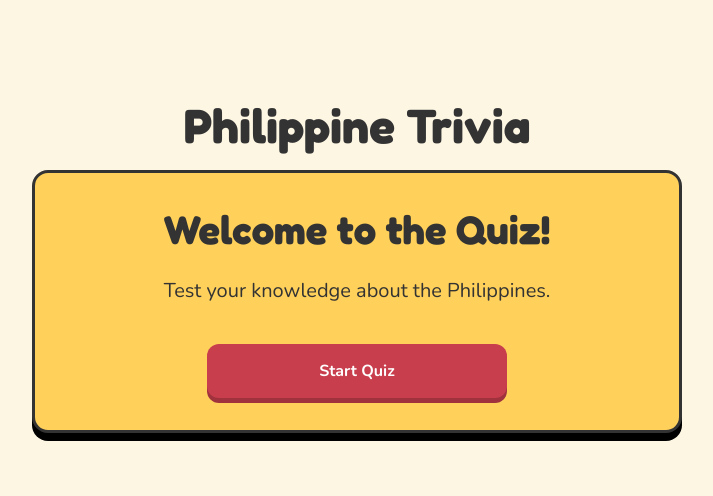
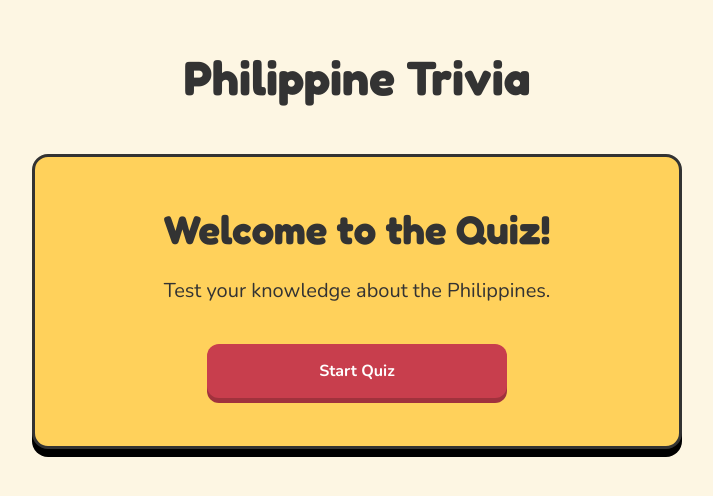
Before and after one commit to Odinman9847/philippine-trivia, a React (Vite) app: page / in a window 1280 px wide. Shown: the part 136-632 px from the top of the page, without its empty margins (283-996 px from the left). Built offline with nearby package versions, Linux system fonts and the light colour scheme.

Commit message:
Update CSS to improve consistency across screens

```diff
--- a/src/components/screens/ResultsScreen/ResultsScreen.module.css
+++ b/src/components/screens/ResultsScreen/ResultsScreen.module.css
@@ -6,6 +6,7 @@
   padding: 2rem;
   width: 100%;
   max-width: 650px;
+  margin: 2rem auto;
 
   display: flex;
   flex-direction: column;
@@ -31,15 +32,10 @@
 .score {
   font-size: 1.5rem;
   margin-bottom: 1rem;
-}
-
-.score span {
   font-weight: 700;
-  font-size: 2rem;
 }
 
 .restartButton {
   width: 100%;
   max-width: 300px;
-  margin-top: 1rem;
 }
--- a/src/components/screens/ResultsScreen/ResultsScreen.tsx
+++ b/src/components/screens/ResultsScreen/ResultsScreen.tsx
@@ -25,7 +25,7 @@ const ResultsScreen = ({
       <h2 className={styles.title}>Quiz Complete!</h2>
       <h3 className={styles.rank}>{getRank()}</h3>
       <p className={styles.score}>
-        Your Score: <span>{score}</span>/{totalQuestions}
+        Your Score: {score}/{totalQuestions}
       </p>
       <AnswerButton
         text="Play Again"
--- a/src/components/screens/WelcomeScreen/WelcomeScreen.module.css
+++ b/src/components/screens/WelcomeScreen/WelcomeScreen.module.css
@@ -3,9 +3,10 @@
   border-radius: 16px;
   border: 3px solid #333333;
   box-shadow: 0px 8px 0px rgba(0, 0, 0, 1);
-  padding: 2rem;
+  padding: 3rem;
   width: 100%;
   max-width: 650px;
+  margin: 2rem auto;
 
   display: flex;
   flex-direction: column;
```
